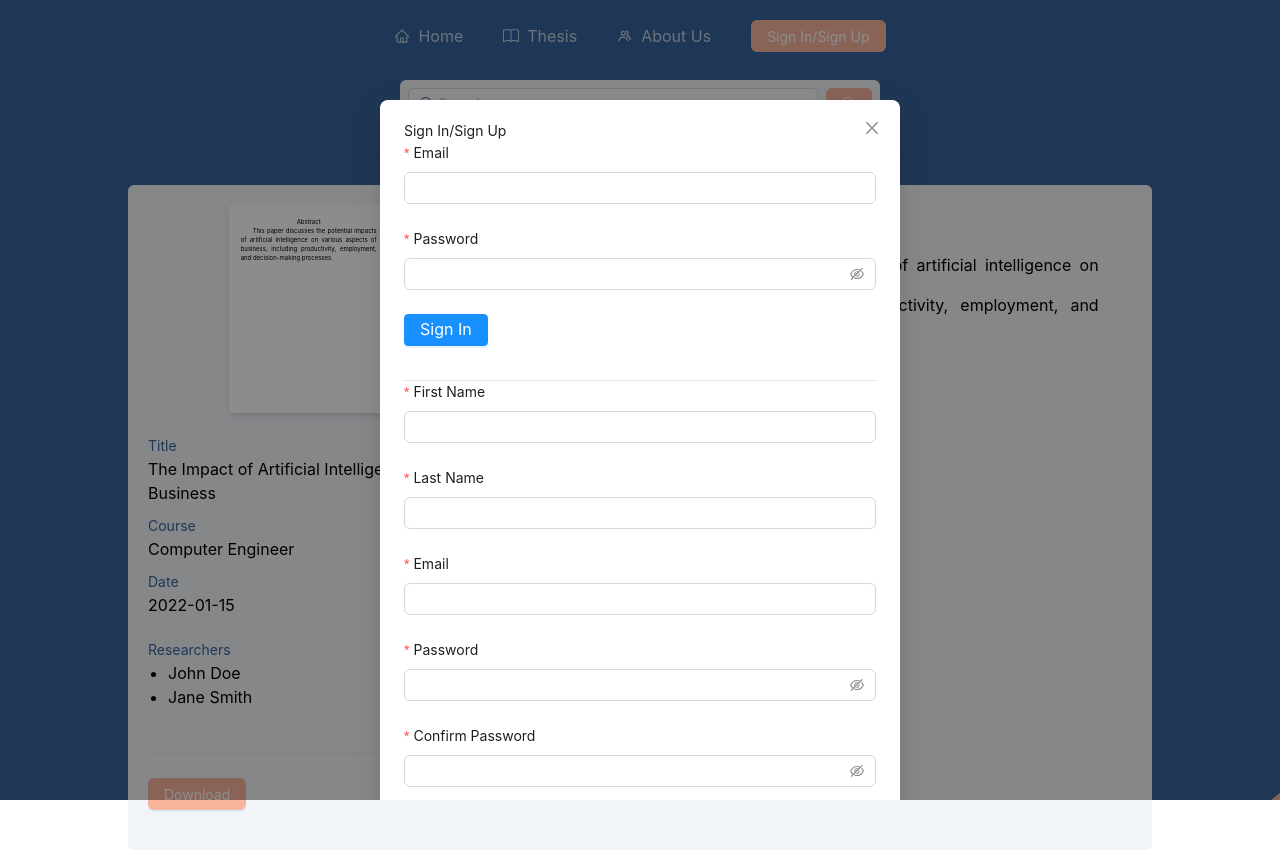
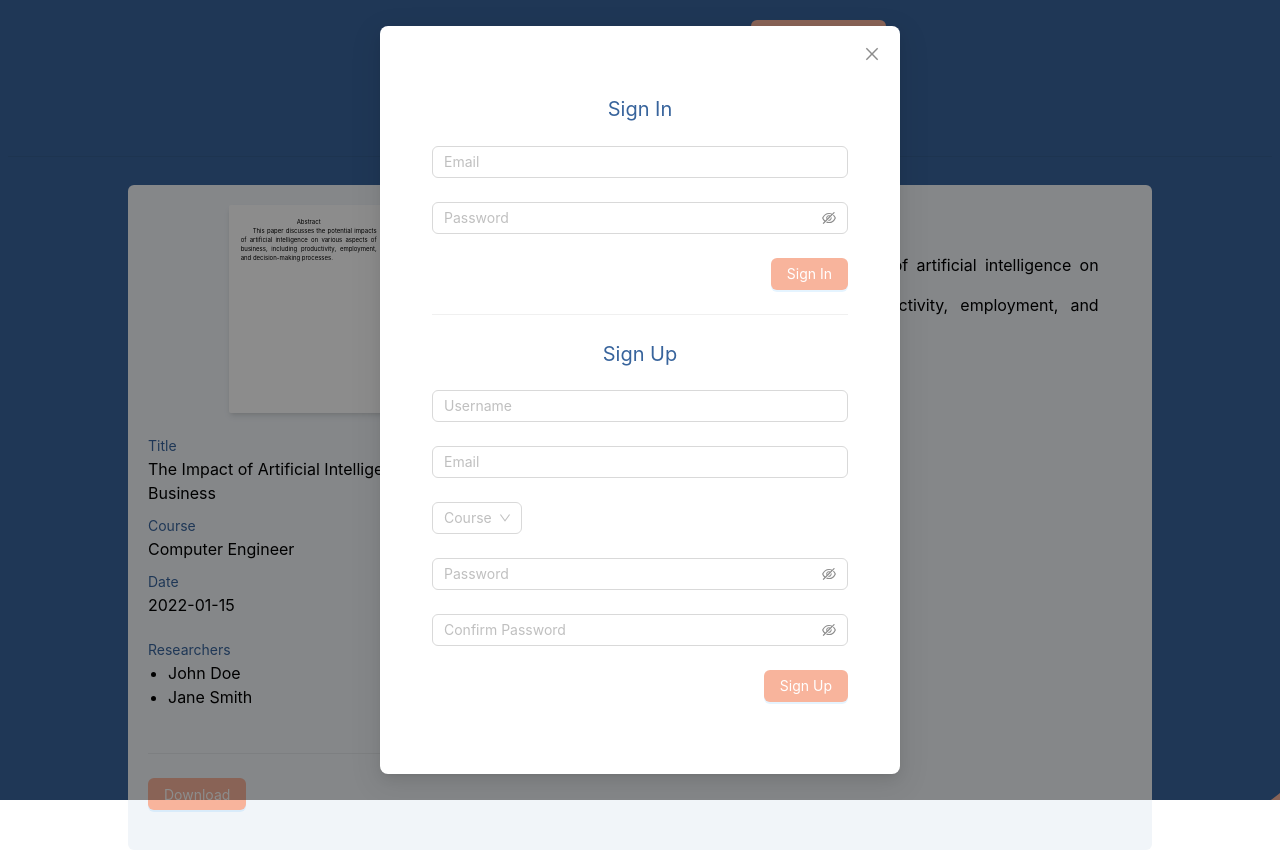
Before and after one commit to TorrCod/thesis-abstract, a Next.js app: page /thesis/1 in a window 1280 px wide. Both pictures are taken after a click on the button "Sign In/Sign Up". Built offline with nearby package versions, Linux system fonts and the light colour scheme.

Commit message:
sign in signup cleanup

```diff
--- a/src/components/signin_signup.tsx
+++ b/src/components/signin_signup.tsx
@@ -1,16 +1,30 @@
 import { useState } from "react";
-import { Modal, Form, Input, Button } from "antd";
+import { Modal, Form, Input, Divider, Select } from "antd";
 import { PriButton } from "./button";
+import { Course } from "@/context/types.d";
 
 const SignInSignUp = () => {
   const [open, setOpen] = useState(false);
-  const [form] = Form.useForm();
+  const [formSignIn] = Form.useForm();
+  const [formSignUp] = Form.useForm();
 
-  const handleOk = async () => {
+  const handleSignIn = async () => {
     try {
-      await form.validateFields();
+      await formSignIn.validateFields();
       // TODO: handle sign in/signup logic
       setOpen(false); // close the modal after successful sign in/signup
+      formSignUp.resetFields();
+    } catch (error) {
+      console.error(error);
+    }
+  };
+
+  const handleSignUp = async () => {
+    try {
+      await formSignUp.validateFields();
+      // TODO: handle sign in/signup logic
+      setOpen(false); // close the modal after successful sign in/signup
+      formSignUp.resetFields();
     } catch (error) {
       console.error(error);
     }
@@ -24,76 +38,77 @@ const SignInSignUp = () => {
     setOpen(true);
   };
 
-  const buttonStyle = {
-    backgroundColor: "#1890ff",
-    borderColor: "#1890ff",
-    color: "#fff",
-    borderRadius: "4px",
-    marginRight: "10px",
-    marginBottom: "10px",
-    fontSize: "16px",
-  };
+  const courseOpt: { value: Course; label: Course }[] = [
+    { value: "Civil Engineer", label: "Civil Engineer" },
+    { value: "Computer Engineer", label: "Computer Engineer" },
+    { value: "Electrical Engineer", label: "Electrical Engineer" },
+    { value: "Mechanical Engineer", label: "Mechanical Engineer" },
+  ];
 
   return (
     <>
       <PriButton type="primary" onClick={showModal}>
         Sign In/Sign Up
       </PriButton>
-      <Modal open={open} onCancel={handleCancel} footer={null}>
-        <h2>Sign In/Sign Up</h2>
-        <Form form={form} layout="vertical">
+      <Modal
+        centered
+        bodyStyle={{ padding: "2em" }}
+        open={open}
+        onCancel={handleCancel}
+        footer={null}
+      >
+        <h3 className="text-center my-5 text-[#38649C]">Sign In</h3>
+        <Form form={formSignIn} layout="vertical">
           <Form.Item
-            label="Email"
             name="email"
             rules={[{ required: true, message: "Please enter your email" }]}
           >
-            <Input type="email" />
+            <Input placeholder="Email" type="email" />
           </Form.Item>
           <Form.Item
-            label="Password"
             name="password"
             rules={[{ required: true, message: "Please enter your password" }]}
           >
-            <Input.Password />
+            <Input.Password placeholder="Password" />
           </Form.Item>
-          <Form.Item>
-            <Button style={buttonStyle} type="primary" onClick={handleOk}>
-              Sign In
-            </Button>
+          <Form.Item className="grid place-items-end">
+            <PriButton onClick={handleSignIn}>Sign In</PriButton>
           </Form.Item>
-          <hr />
+        </Form>
+        <Divider />
+        <Form form={formSignUp}>
+          <h3 className="text-center my-5 text-[#38649C]">Sign Up</h3>
           <Form.Item
-            label="First Name"
             name="firstName"
             rules={[
               { required: true, message: "Please enter your first name" },
             ]}
           >
-            <Input />
+            <Input placeholder="Username" />
           </Form.Item>
           <Form.Item
-            label="Last Name"
-            name="lastName"
-            rules={[{ required: true, message: "Please enter your last name" }]}
-          >
-            <Input />
-          </Form.Item>
-          <Form.Item
-            label="Email"
             name="signupEmail"
             rules={[{ required: true, message: "Please enter your email" }]}
           >
-            <Input type="email" />
+            <Input type="email" placeholder="Email" />
           </Form.Item>
           <Form.Item
-            label="Password"
+            name="course"
+            rules={[{ required: true, message: "Please enter your course" }]}
+          >
+            <Select
+              style={{ width: "fit-content" }}
+              placeholder="Course"
+              options={courseOpt}
+            />
+          </Form.Item>
+          <Form.Item
             name="signupPassword"
             rules={[{ required: true, message: "Please enter your password" }]}
           >
-            <Input.Password />
+            <Input.Password placeholder="Password" />
           </Form.Item>
           <Form.Item
-            label="Confirm Password"
             name="confirmPassword"
             dependencies={["signupPassword"]}
             rules={[
@@ -110,12 +125,10 @@ const SignInSignUp = () => {
               }),
             ]}
           >
-            <Input.Password />
+            <Input.Password placeholder="Confirm Password" />
           </Form.Item>
-          <Form.Item>
-            <Button style={buttonStyle} type="primary" onClick={handleOk}>
-              Sign Up
-            </Button>
+          <Form.Item className="grid place-items-end">
+            <PriButton onClick={handleSignUp}>Sign Up</PriButton>
           </Form.Item>
         </Form>
       </Modal>
--- a/src/pages/thesis/[id].tsx
+++ b/src/pages/thesis/[id].tsx
@@ -50,7 +50,7 @@ const ThesisItemsView = (props: { data: ThesisItems; hasError: boolean }) => {
       <div className="rs-container bg-slate-100 rounded-md max-w-5xl grid p-5 gap-2 md:gap-5 w-full relative">
         <div className="rs-preview p-3 bg-white shadow-md rounded-sm h-52 overflow-hidden text-[0.1em] relative max-w-[100em] text-justify justify-self-center">
           <div className="w-full h-full overflow-hidden">
-            <h3 className="text-center">Abstract</h3>
+            <div className="text-center">Abstract</div>
             <p className="indent-3">{props.data.abstract}</p>
           </div>
         </div>
@@ -74,8 +74,8 @@ const ThesisItemsView = (props: { data: ThesisItems; hasError: boolean }) => {
           <span className="text-sm text-[#38649C]">Researchers</span>
           <div className="pl-5">
             <ul className="list-disc">
-              {props.data.researchers.map((child) => (
-                <li>{child}</li>
+              {props.data.researchers.map((child, index) => (
+                <li key={index}>{child}</li>
               ))}
             </ul>
           </div>
--- a/src/styles/globals.css
+++ b/src/styles/globals.css
@@ -68,5 +68,5 @@ h1 {
 }
 
 h3 {
-  font-size: larger;
+  font-size: 20px;
 }
```
